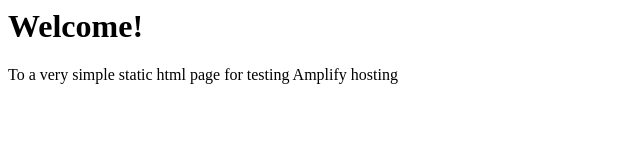
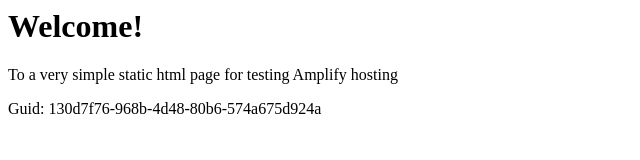
Before and after one commit to aws-aemilia-arn/Github-PR-Commit-Integration-Test-DoNotTouch-Gith-P5X5MO5I-v1-prod-eu-north-1, a website: page src/index.html in a window 1280 px wide. Shown: the whole page, without its empty margins (0-640 px from the left). Drawn offline with Linux system fonts and the light colour scheme.

Commit message:
commit from integ tests

```diff
--- a/src/index.html
+++ b/src/index.html
@@ -1,3 +1,5 @@
+
+
 <html lang="en">
 
 <head>
@@ -10,6 +12,6 @@
 <body>
     <h1>Welcome!</h1>
     <p>To a very simple static html page for testing Amplify hosting</p>
-</body>
+    <p>Guid: 130d7f76-968b-4d48-80b6-574a675d924a</p></body>
 
 </html>
```
